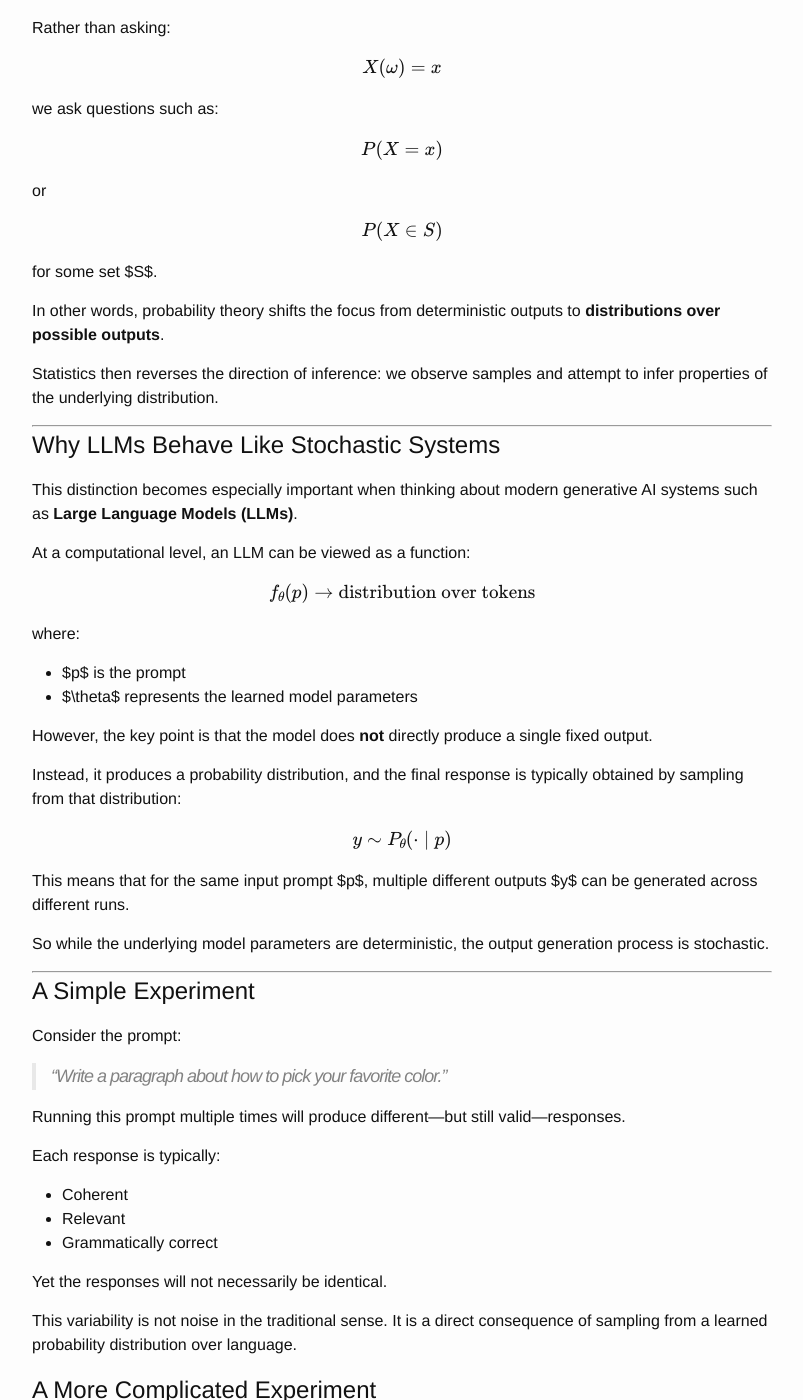
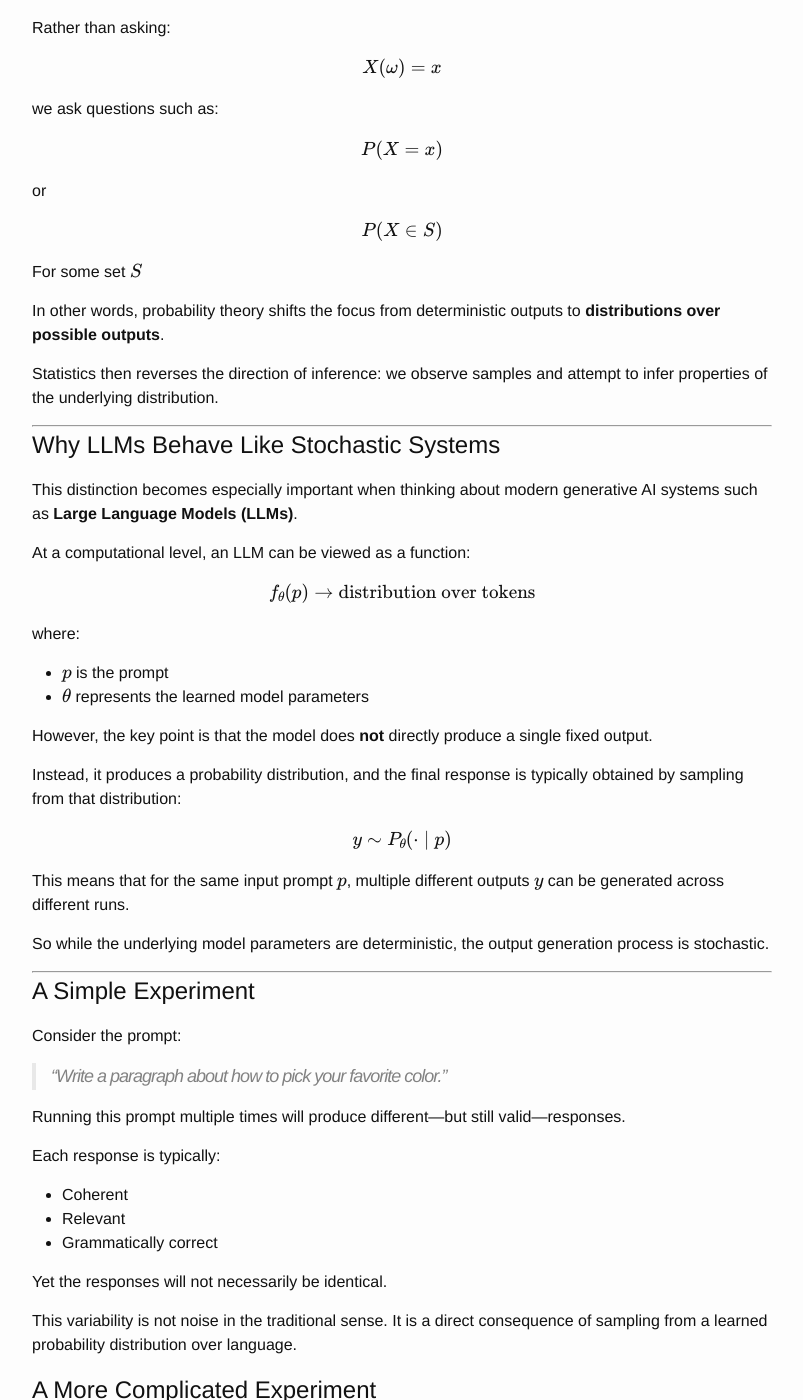
Before and after one commit to fractalbass/data_science, a Jekyll site: the page built from _posts/2026-06-02-llms-are-random-variables-not-functions.md, in a window 1280 px wide and 1400 px high, scrolled down 1849 px. Shown: the whole window, without its empty margins (238-1041 px from the left). Built offline with Jekyll 4.4.1, drawn with Linux system fonts in a browser that asks for light colours; formulas are drawn with MathJax 3; some of the changed lines change nothing that is shown.

Commit message:
Fixing prompt 42.

```diff
--- a/_config.yml
+++ b/_config.yml
@@ -18,6 +18,8 @@
 
 # Build settings
 markdown: kramdown
+kramdown:
+  math_engine: mathjax
 theme: minima
 exclude:
   - Gemfile
--- a/_layouts/post.html
+++ b/_layouts/post.html
@@ -1,8 +1,16 @@
 ---
 layout: default
 ---
-<script src="https://cdn.mathjax.org/mathjax/latest/MathJax.js?config=TeX-AMS-MML_HTMLorMML" type="text/javascript"></script>
-
+<!-- script src="https://cdn.mathjax.org/mathjax/latest/MathJax.js?config=TeX-AMS-MML_HTMLorMML" type="text/javascript"></script -->
+<script>
+  window.MathJax = {
+    tex: {
+      inlineMath: [['$', '$'], ['\\(', '\\)']],
+      displayMath: [['$$', '$$'], ['\\[', '\\]']]
+    }
+  };
+</script>
+<script src="https://cdnjs.cloudflare.com/ajax/libs/mathjax/3.2.2/es5/tex-mml-chtml.js"></script>
 <article class="post" itemscope itemtype="http://schema.org/BlogPosting">
 
   <header class="post-header">
--- a/_posts/2026-06-02-llms-are-random-variables-not-functions.md
+++ b/_posts/2026-06-02-llms-are-random-variables-not-functions.md
@@ -121,7 +121,7 @@
 P(X \in S)
 $$
 
-for some set $S$.
+For some set $S$
 
 In other words, probability theory shifts the focus from deterministic outputs to **distributions over possible outputs**.
 
```
Also changed, not shown: Gemfile.lock, 1 other file.
